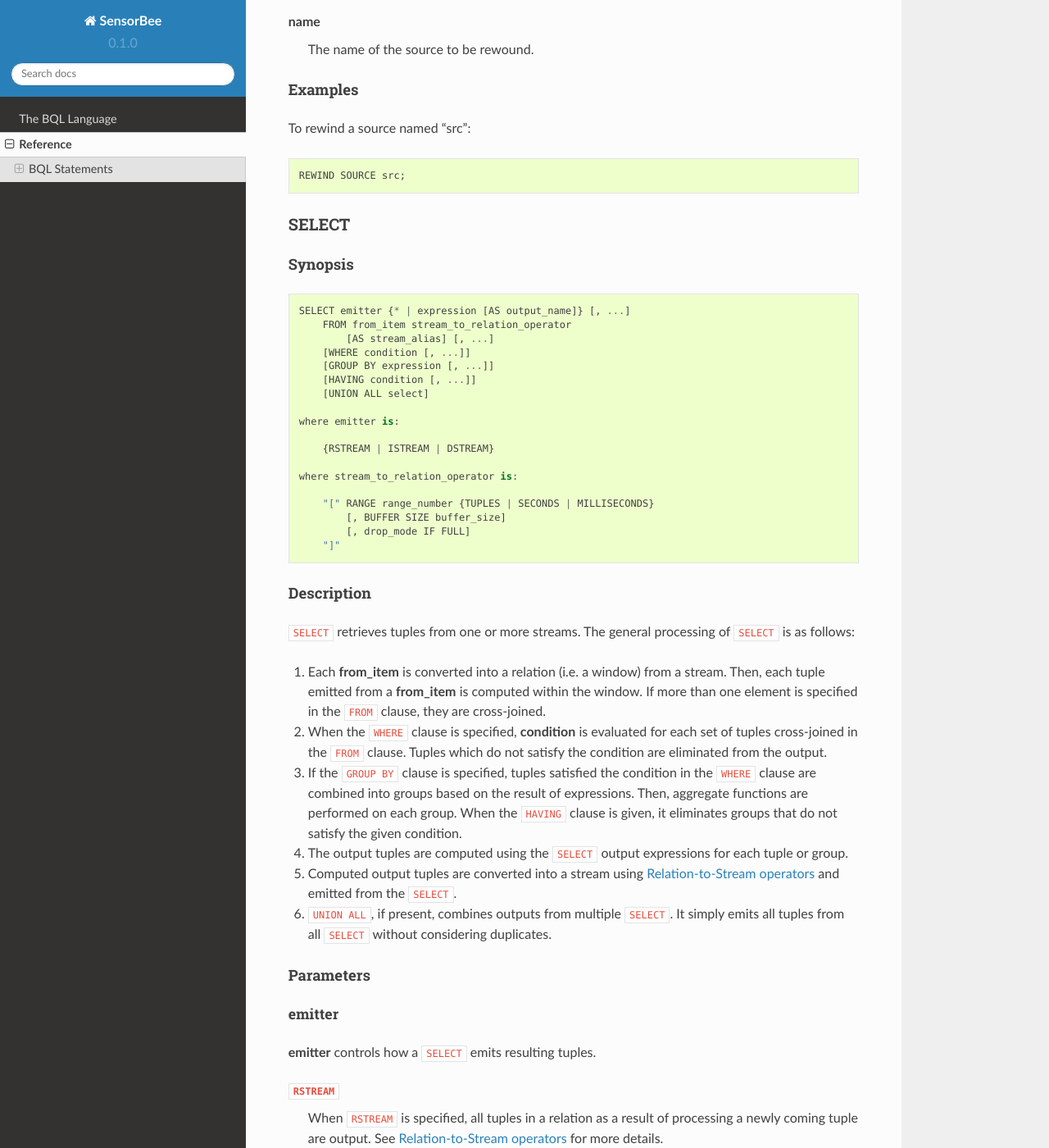
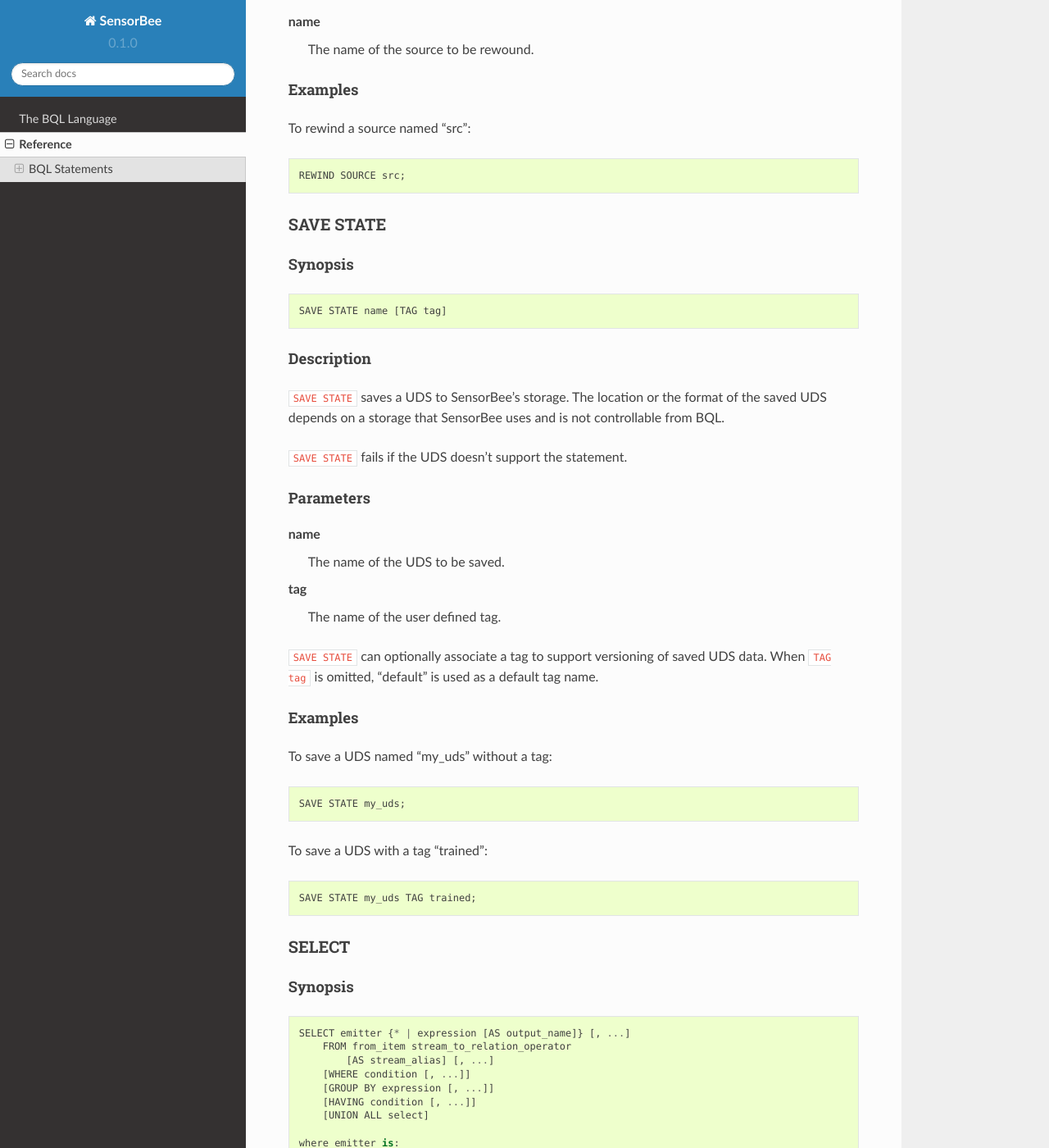
Before and after one commit to sensorbee/docs, a Sphinx documentation site: the page built from source/ref.rst, in a window 1280 px wide and 1400 px high, scrolled down 9444 px. Shown: the whole window at 82% size. Built offline with Sphinx 7.4.7 and the Read the Docs theme 2.0.0, drawn with Linux system fonts in a browser that asks for light colours.

Commit message:
Add the reference of SAVE STATE statement

```diff
--- a/source/ref/stmts.rst
+++ b/source/ref/stmts.rst
@@ -14,4 +14,5 @@ BQL Statements
 .. include:: /ref/stmts/pause_source.rst
 .. include:: /ref/stmts/resume_source.rst
 .. include:: /ref/stmts/rewind_source.rst
+.. include:: /ref/stmts/save_state.rst
 .. include:: /ref/stmts/select.rst
--- /dev/null
+++ b/source/ref/stmts/save_state.rst
@@ -0,0 +1,44 @@
+.. _ref_stmts_save_state:
+
+SAVE STATE
+==========
+
+Synopsis
+--------
+
+::
+
+    SAVE STATE name [TAG tag]
+
+Description
+-----------
+
+``SAVE STATE`` saves a UDS to SensorBee's storage. The location or the format
+of the saved UDS depends on a storage that SensorBee uses and is not
+controllable from BQL.
+
+``SAVE STATE`` fails if the UDS doesn't support the statement.
+
+Parameters
+----------
+
+name
+    The name of the UDS to be saved.
+
+tag
+    The name of the user defined tag.
+
+``SAVE STATE`` can optionally associate a tag to support versioning of saved
+UDS data. When ``TAG tag`` is omitted, "default" is used as a default tag
+name.
+
+Examples
+--------
+
+To save a UDS named "my_uds" without a tag::
+
+    SAVE STATE my_uds;
+
+To save a UDS with a tag "trained"::
+
+    SAVE STATE my_uds TAG trained;
```
